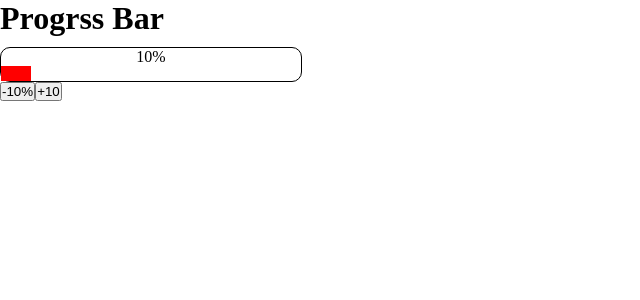
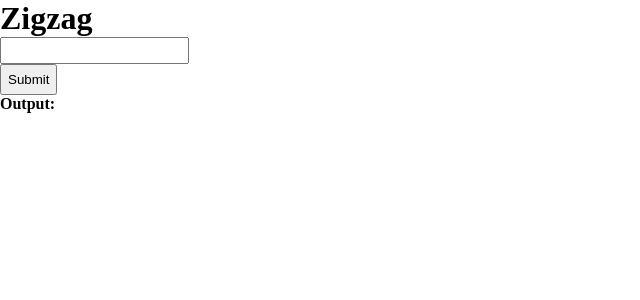
Before and after one commit to upasani/React-Practice, a React (Vite) app: page / in a window 1280 px wide. Shown: the top 300 px of the page, without its empty margins (0-640 px from the left). Built offline with nearby package versions, Linux system fonts and the light colour scheme.

Commit message:
added the zigzag pattern

```diff
--- a/src/App.jsx
+++ b/src/App.jsx
@@ -5,6 +5,7 @@ import Todo from './Component/Todo/Todo';
 import AutoSave from './Component/NamasteDev/Easy/AutoSave/AutoSave';
 import FilterRecipe from './Component/NamasteDev/Easy/FilterRecipe/FilterRecipe';
 import ProgressBar from './Component/NamasteDev/Easy/ProgressBar/ProgressBar';
+import Zigzag from './Component/NamasteDev/Easy/Zigzag/Zigzag';
 import './index.css'
 
 function App() {
@@ -35,7 +36,7 @@ function App() {
       {/* <LeapYear /> */}
       {/* <Todo/> */}
       {/* <FilterRecipe /> */}
-      <ProgressBar/>
+      <Zigzag/>
     </>
   )
 }
--- /dev/null
+++ b/src/Component/NamasteDev/Easy/Zigzag/Zigzag.jsx
@@ -0,0 +1,38 @@
+import { useState } from "react";
+import './zigZag.css';
+
+function Zigzag() {
+    const [text, setText] = useState('');
+    const [output, setOutput] = useState('')
+    // console.log("the text is", output);
+    const handleSubmit = (e) => {
+        e.preventDefault();
+        const newValue = text.split(',').map((e, index) => {
+            if (index % 2 !== 0) {
+                return e.split("").reverse().join("")
+            } else {
+                return e;
+            }
+        }).join("")
+        setOutput(newValue);
+        // setText('')
+
+
+        // console.log(newMap, "newMap")
+    }
+    return (
+        <>
+            <h1>Zigzag</h1>
+            <form action="" onSubmit={handleSubmit}>
+                <input
+                    style={{ padding: '4px' }}
+                    type="text" onChange={(e) => setText(e.target.value)}
+                    value={text}/> <br />
+                <button type="submit" className="btn">Submit</button>
+                <h4>Output:{output}</h4>
+            </form>
+        </>
+    )
+}
+
+export default Zigzag;
--- /dev/null
+++ b/src/Component/NamasteDev/Easy/Zigzag/zigZag.css
@@ -0,0 +1,3 @@
+.btn {
+  padding: 6px;
+}
```
